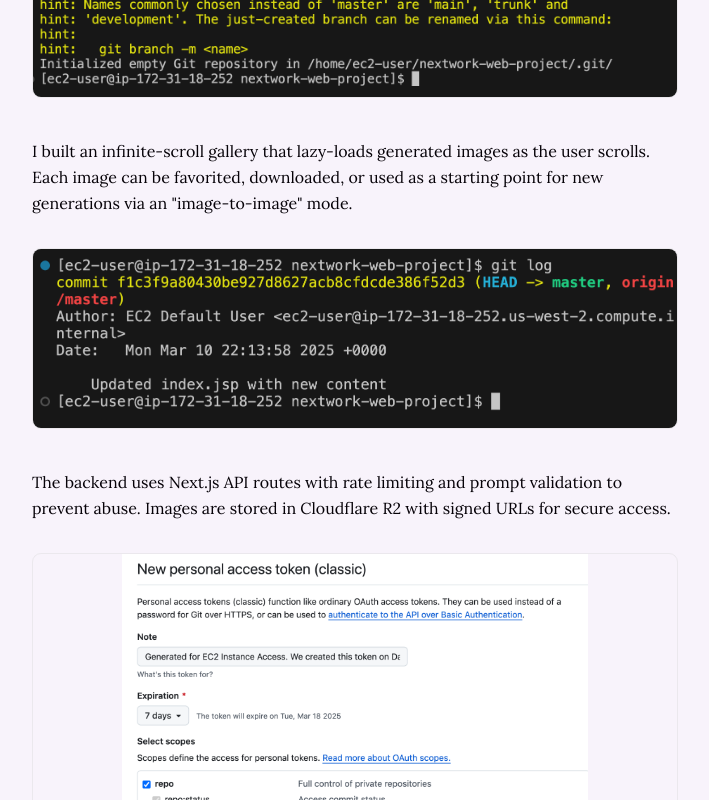
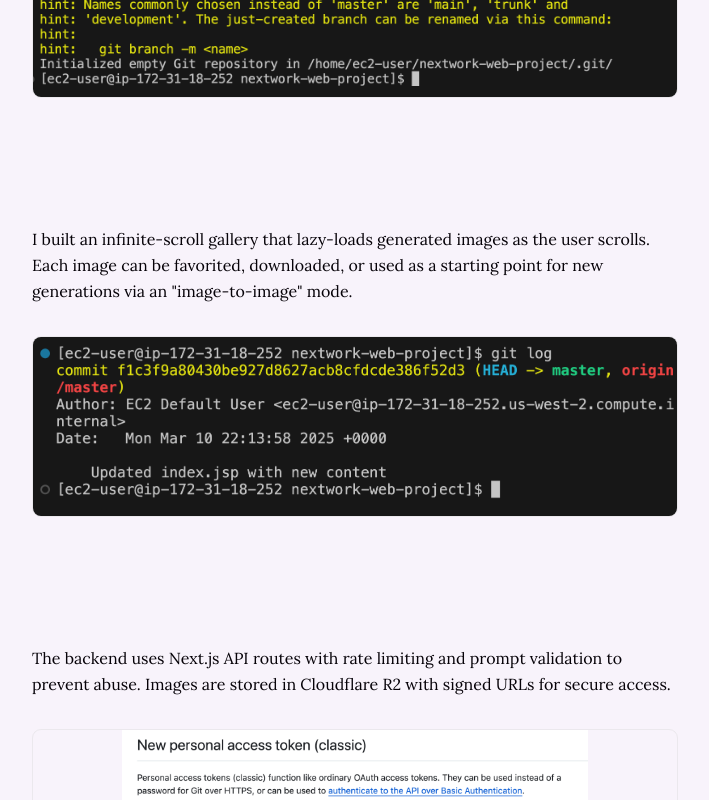
Before and after one commit to moosefroggo/theme-engine, a Next.js app: page /projects/ai-image-generator in a window 1280 px wide. Shown: the part 1800-2600 px from the top of the page, without its empty margins (240-949 px from the left). Built offline with nearby package versions, Linux system fonts and the light colour scheme; no server answers; a web font is replaced by a local one.

Commit message:
style: triple spacing between deep dive paragraph-image pairs

```diff
--- a/src/app/projects/[id]/page.tsx
+++ b/src/app/projects/[id]/page.tsx
@@ -363,7 +363,7 @@ export default function CaseStudyPage({
         >
           Deep Dive
         </motion.h2>
-        <motion.div variants={item} className="space-y-10">
+        <motion.div variants={item} className="space-y-32">
           {paragraphs.map((para, i) => (
             <div key={i}>
               <p
```
